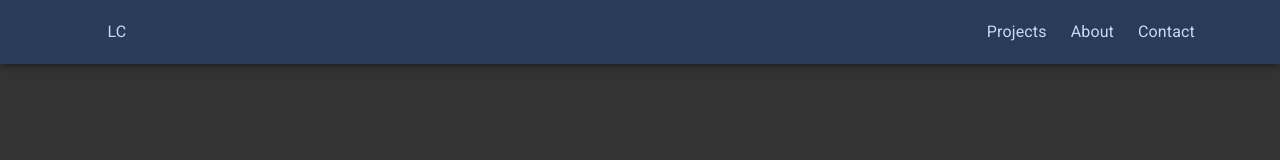
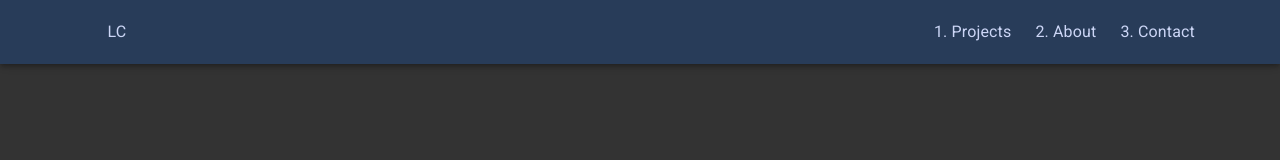
Before and after one commit to Blazekla/portfolio, a React (Create React App) app: page / in a window 1280 px wide. Shown: the top 160 px of the page. Built offline with nearby package versions, Linux system fonts and the light colour scheme.

Commit message:
updated nav links for desktop and mobile

```diff
--- a/src/App.js
+++ b/src/App.js
@@ -25,7 +25,7 @@ const theme = {
     primary: { main: "#283c59", contrastText: "#ccd6f6" },
     secondary: { main: "#64ffda", contrastText: "#000000" },
     background: {
-      // paper: "#546686",
+      paper: "#546686",
       // default: "#020c1b"
       default: "#333"
     }
--- a/src/components/AppBar.js
+++ b/src/components/AppBar.js
@@ -111,46 +111,32 @@ function MenuAppBar() {
       onClose={handleMobileMenuClose}
     >
       <MenuItem>
-        <IconButton aria-label="show 4 new mails" color="inherit">
-          <MailIcon />
+        <IconButton
+          aria-label="Show Projects"
+          color="secondary"
+          href="#projects"
+        >
+          <Typography>1. Projects</Typography>
         </IconButton>
-        <p>Messages</p>
       </MenuItem>
       <MenuItem>
-        <IconButton aria-label="show 11 new notifications" color="inherit">
-          <NotificationsIcon />
+        <IconButton
+          aria-label="Show About section"
+          color="secondary"
+          href="#about"
+        >
+          <Typography>2. About</Typography>
         </IconButton>
-        <p>Notifications</p>
       </MenuItem>
-      <MenuItem onClick={handleProfileMenuOpen}>
+      <MenuItem>
         <IconButton
-          aria-label="account of current user"
-          aria-controls="primary-search-account-menu"
-          aria-haspopup="true"
-          color="inherit"
+          aria-label="Show Contact section"
+          color="secondary"
+          href="#contact"
         >
-          <AccountCircle />
+          <Typography>3. Contact</Typography>
         </IconButton>
-        <p>Profile</p>
       </MenuItem>
-    </Menu>
-  );
-
-  const menuId = "primary-search-account-menu";
-  const renderMenu = (
-    <Menu
-      anchorEl={anchorEl}
-      anchorOrigin={{ vertical: "top", horizontal: "right" }}
-      id={menuId}
-      keepMounted
-      transformOrigin={{ vertical: "top", horizontal: "right" }}
-      open={isMenuOpen}
-      onClose={handleMenuClose}
-    >
-      <MenuItem onClick={handleMenuClose} color="inherit">
-        Profile
-      </MenuItem>
-      <MenuItem onClick={handleMenuClose}>My account</MenuItem>
     </Menu>
   );
 
@@ -177,7 +163,12 @@ function MenuAppBar() {
                   mountOnEnter
                   classNames="fadedown"
                 >
-                  <span style={{ display: "block", transitionDelay: "500ms" }}>
+                  <span
+                    style={{
+                      display: "block",
+                      transitionDelay: "500ms"
+                    }}
+                  >
                     <Button color="inherit" href="/">
                       <Typography>LC</Typography>
                     </Button>
@@ -192,14 +183,17 @@ function MenuAppBar() {
                   mountOnEnter
                   classNames="fadedown"
                 >
-                  <span style={{ display: "block", transitionDelay: "700ms" }}>
+                  <span
+                    style={{
+                      transitionDelay: "700ms"
+                    }}
+                  >
                     <IconButton
-                      aria-label="show new emails"
+                      aria-label="Show Projects section"
                       color="inherit"
                       href="#projects"
                     >
-                      {/* <MailIcon /> */}
-                      <Typography>Projects</Typography>
+                      <Typography>1. Projects</Typography>
                     </IconButton>
                   </span>
                 </CSSTransition>
@@ -210,14 +204,17 @@ function MenuAppBar() {
                   mountOnEnter
                   classNames="fadedown"
                 >
-                  <span style={{ display: "block", transitionDelay: "800ms" }}>
+                  <span
+                    style={{
+                      transitionDelay: "800ms"
+                    }}
+                  >
                     <IconButton
-                      aria-label="show new notifications"
+                      aria-label="Show About section"
                       color="inherit"
                       href="#about"
                     >
-                      {/* <NotificationsIcon /> */}
-                      <Typography>About</Typography>
+                      <Typography>2. About</Typography>
                     </IconButton>
                   </span>
                 </CSSTransition>
@@ -228,18 +225,18 @@ function MenuAppBar() {
                   mountOnEnter
                   classNames="fadedown"
                 >
-                  <span style={{ display: "block", transitionDelay: "900ms" }}>
+                  <span
+                    style={{
+                      transitionDelay: "900ms"
+                    }}
+                  >
                     <IconButton
-                      aria-label="show new emails"
+                      aria-label="Show Contact section"
                       edge="end"
-                      aria-controls={menuId}
-                      aria-haspopup="true"
-                      onClick={handleProfileMenuOpen}
                       color="inherit"
                       href="#contact"
                     >
-                      {/* <AccountCircle/> */}
-                      <Typography>Contact</Typography>
+                      <Typography>3. Contact</Typography>
                     </IconButton>
                   </span>
                 </CSSTransition>
@@ -251,7 +248,11 @@ function MenuAppBar() {
                   mountOnEnter
                   classNames="fadedown"
                 >
-                  <span style={{ display: "block", transitionDelay: "700ms" }}>
+                  <span
+                    style={{
+                      transitionDelay: "700ms"
+                    }}
+                  >
                     <IconButton
                       aria-label="show more"
                       aria-controls={mobileMenuId}
@@ -269,7 +270,6 @@ function MenuAppBar() {
         </div>
       </CSSTransition>
       {renderMobileMenu}
-      {renderMenu}
     </React.Fragment>
   );
 }
```
